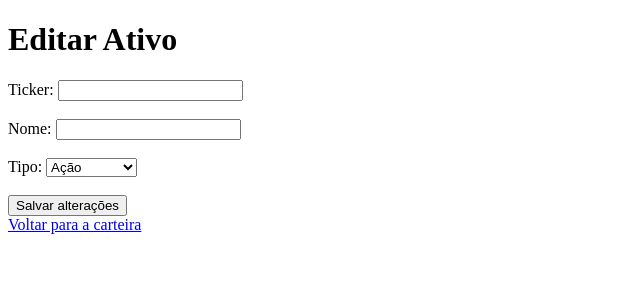
After one commit to fredhansenads/SantusPYF, a Flask app: template templates/editar_ativo.html in a window 1280 px wide. The commit adds this page. Shown: the top 300 px of the page, without its empty margins (0-640 px from the left). Run offline with Flask 3, Linux system fonts and the light colour scheme; the template is opened without the code that fills it, so the values that code supplies are empty.

Commit message:
edição de ativos

```diff
--- a/app.py
+++ b/app.py
@@ -26,6 +26,16 @@ def novo_ativo():
         return redirect(url_for("pagina_inicial"))
     return render_template("novo_ativo.html")
 
+@app.route("/editar/<int:id>", methods=["GET", "POST"])
+def editar_ativo(id):
+    ativo = Ativo.query.get_or_404(id)
+    if request.method == "POST":
+        ativo.ticker = request.form["ticker"]
+        ativo.nome = request.form["nome"]
+        ativo.tipo = request.form["tipo"]
+        db.session.commit()
+        return redirect(url_for("pagina_inicial"))
+    return render_template("editar_ativo.html", ativo=ativo)
 
 @app.route("/sobre")
 def sobre():
--- a/templates/ativos.html
+++ b/templates/ativos.html
@@ -12,12 +12,14 @@
             <th>Ticker</th>
             <th>Nome</th>
             <th>Tipo</th>
+            <th>Ações</th>
         </tr>
         {% for ativo in ativos %}
         <tr>
             <td>{{ ativo.ticker }}</td>
             <td>{{ ativo.nome }}</td>
             <td>{{ ativo.tipo }}</td>
+            <td><a href="/editar/{{ ativo.id }}">Editar</a></td>
         </tr>
         {% endfor %}
     </table>
--- /dev/null
+++ b/templates/editar_ativo.html
@@ -0,0 +1,30 @@
+<!DOCTYPE html>
+<html lang="pt-BR">
+<head>
+    <meta charset="UTF-8">
+    <title>Editar Ativo</title>
+</head>
+<body>
+    <h1>Editar Ativo</h1>
+
+    <form method="POST">
+        <label>Ticker:</label>
+        <input type="text" name="ticker" value="{{ ativo.ticker }}" required>
+        <br><br>
+        <label>Nome:</label>
+        <input type="text" name="nome" value="{{ ativo.nome }}" required>
+        <br><br>
+        <label>Tipo:</label>
+        <select name="tipo">
+            <option value="Acao" {% if ativo.tipo == "Acao" %}selected{% endif %}>Ação</option>
+            <option value="FII" {% if ativo.tipo == "FII" %}selected{% endif %}>FII</option>
+            <option value="Renda Fixa" {% if ativo.tipo == "Renda Fixa" %}selected{% endif %}>Renda Fixa</option>
+            <option value="ETF" {% if ativo.tipo == "ETF" %}selected{% endif %}>ETF</option>
+        </select>
+        <br><br>
+        <button type="submit">Salvar alterações</button>
+    </form>
+
+    <a href="/">Voltar para a carteira</a>
+</body>
+</html>
```
